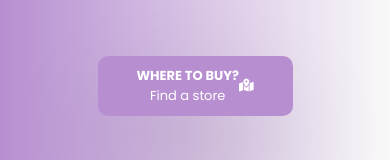
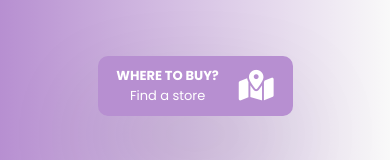
Before and after one commit to AdilAnwar21/mellouindia, a plain HTML site: page index.html in a window 390 px wide. Shown: the part 559-719 px from the top of the page. Drawn offline with Linux system fonts and the light colour scheme.

Commit message:
updated style.css

```diff
--- a/css/style.css
+++ b/css/style.css
@@ -226,6 +226,10 @@ header nav a:hover{
         border-bottom-right-radius: 10px;
         font-size: 13px;
     }
+    .fa-map-location-dot{
+        margin-left: 20px;
+        font-size: 31px;
+    }
 }
 
 /*about us section*/
```
